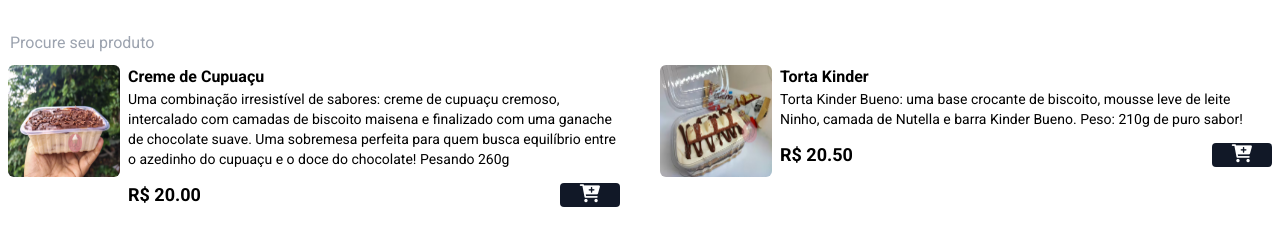
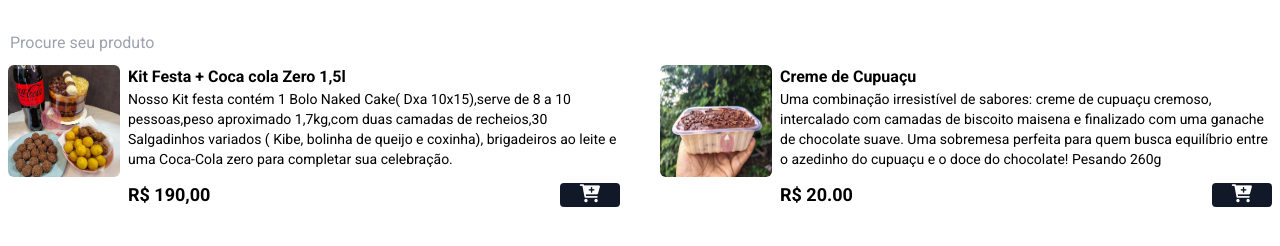
Before and after one commit to alisouzr/menu_gk, a website: page index.html in a window 1280 px wide. Shown: the part 495-741 px from the top of the page. Drawn offline with nearby package versions, Linux system fonts and the light colour scheme.

Commit message:
feat: Add Kit Festa

```diff
--- a/index.html
+++ b/index.html
@@ -56,6 +56,25 @@
             name="search" placeholder="Procure seu produto" class="search">
 
         <main class="grid grid-cols-1 md:grid-cols-2 gap-7 md:gap-10 mx-auto max-w-7xl px-2 mb-16">
+
+            <!-- PRODUTO ITEM -->
+            <div class="flex gap-2 product">
+                <img src="./assets/Kit Festa + Coca cola Zero 1,5l.avif" alt="Kit Festa + Coca cola Zero 1,5l"
+                    class="w-28 h-28 rounded-md hover:scale-110 hover:-rotate-2 duration-300" />
+                <div>
+                    <p class="font-bold">Kit Festa + Coca cola Zero 1,5l</p>
+                    <p class="text-sm">Nosso Kit festa contém 1 Bolo Naked Cake( Dxa 10x15),serve de 8 a 10 pessoas,peso aproximado 1,7kg,com duas camadas de recheios,30 Salgadinhos variados ( Kibe, bolinha de queijo e coxinha), brigadeiros ao leite e uma Coca-Cola zero para completar sua celebração.</p>
+                    <div class="flex items-center gap-2 justify-between mt-3">
+                        <p class="font-bold text-lg">R$ 190,00</p>
+                        <button
+                            class="bg-gray-900 px-5 rounded add-to-cart-btn hover:scale-110 active:scale-100 active:bg-gray-700 duration-300"
+                            data-name="Kit Festa + Coca cola Zero 1,5l" data-price="190">
+                            <i class="fa fa-cart-plus text-lg text-white"></i>
+                        </button>
+                    </div>
+                </div>
+            </div>
+            <!-- FIM PRODUTO ITEM -->
 
             <!-- PRODUTO ITEM -->
             <div class="flex gap-2 product">
```
Also changed, not shown: assets/Kit Festa + Coca cola Zero 1,5l.avif (added).
